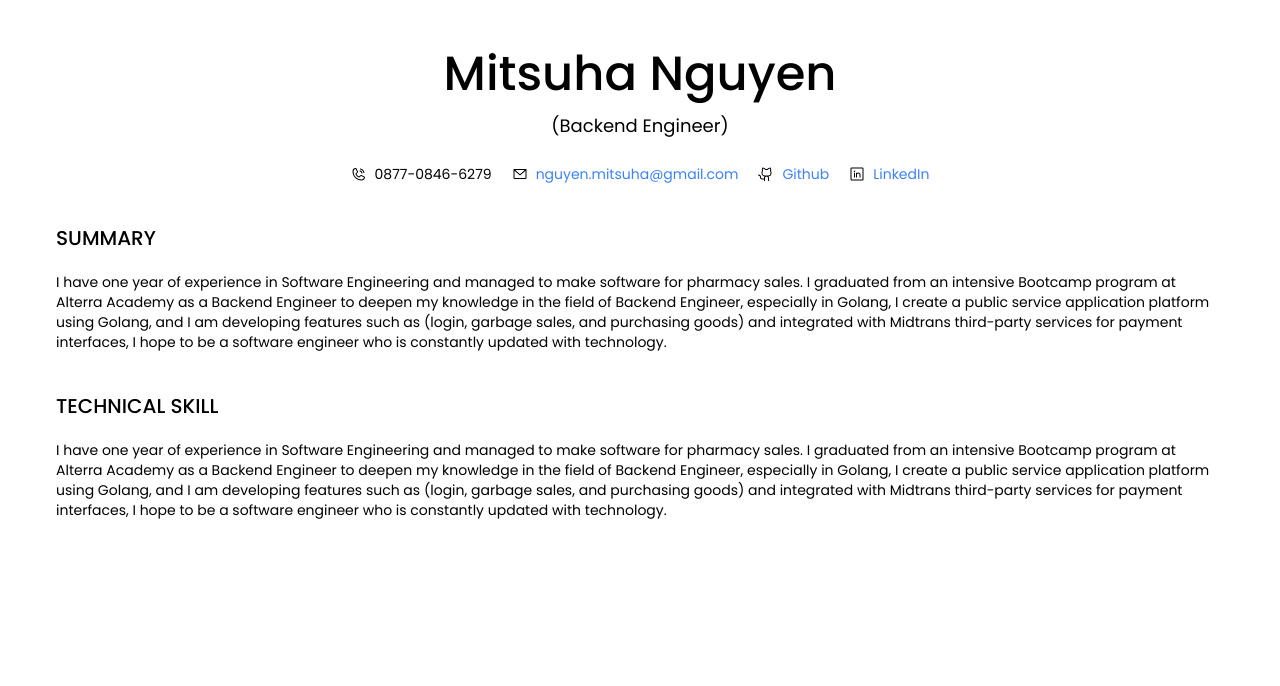
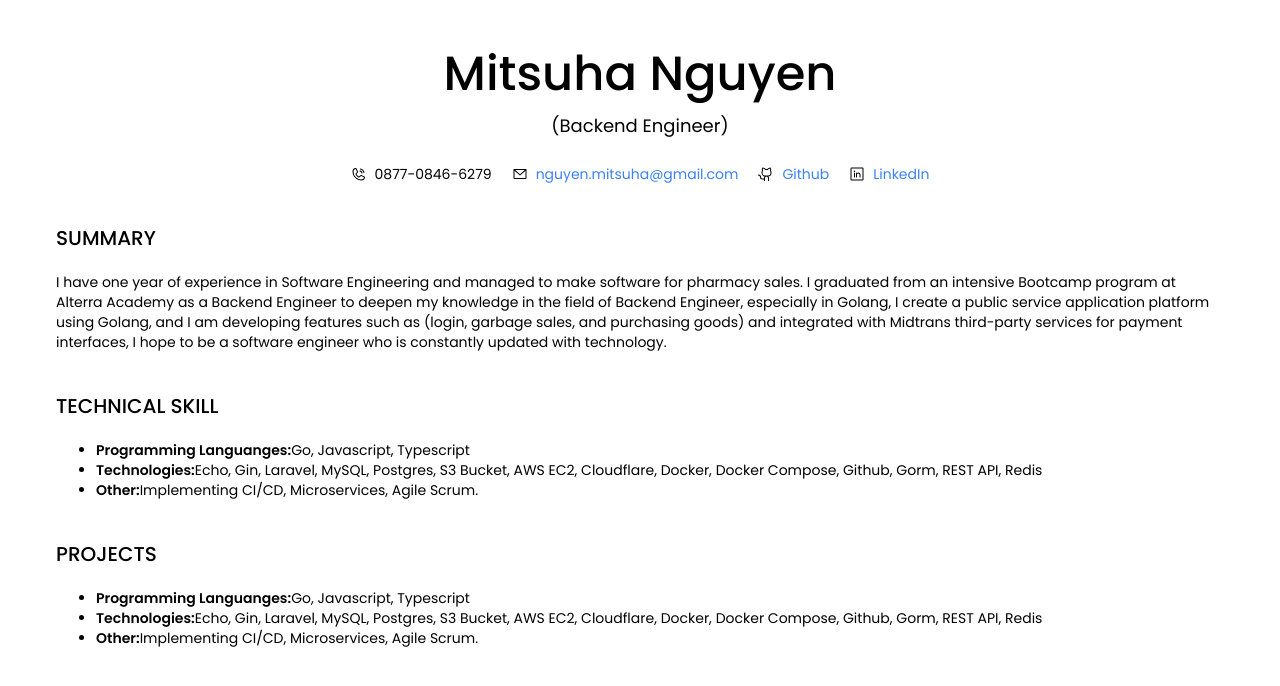
Before and after one commit to vizucode/online-resume, a Next.js app: page / in a window 1280 px wide. Shown: the top 686 px of the page. Built offline with nearby package versions, Linux system fonts and the light colour scheme.

Commit message:
feat: list skill

```diff
--- /dev/null
+++ b/app/components/ListSkill.jsx
@@ -0,0 +1,17 @@
+
+
+const ListSkill = ({index, value}) => {
+
+    return (
+        <>
+            <ul className="list-disc pl-10">
+                <li className="font-main text-black text-sm">
+                    <span className="font-semibold">{index}:</span>
+                    {value}
+                </li>
+            </ul>
+        </>
+    )
+}
+
+export default ListSkill
--- a/app/page.js
+++ b/app/page.js
@@ -1,5 +1,6 @@
 import { PhoneCall, EnvelopeSimple, GithubLogo, LinkedinLogo } from "@phosphor-icons/react/dist/ssr";
 import HeaderItems from "./components/HeaderItems";
+import ListSkill from "./components/ListSkill";
 
 export default function Home() {
 
@@ -28,6 +29,21 @@ export default function Home() {
 
   const summary = "I have one year of experience in Software Engineering and managed to make software for pharmacy sales. I graduated from an intensive Bootcamp program at Alterra Academy as a Backend Engineer to deepen my knowledge in the field of Backend Engineer, especially in Golang, I create a public service application platform using Golang, and I am developing features such as (login, garbage sales, and purchasing goods) and integrated with Midtrans third-party services for payment interfaces, I hope to be a software engineer who is constantly updated with technology."
 
+  const SkillSet = [
+    {
+      index: "Programming Languanges",
+      value: "Go, Javascript, Typescript",
+    },
+    {
+      index: "Technologies",
+      value: "Echo, Gin, Laravel, MySQL, Postgres, S3 Bucket, AWS EC2, Cloudflare, Docker, Docker Compose, Github, Gorm, REST API, Redis",
+    },
+    {
+      index: "Other",
+      value: "Implementing CI/CD, Microservices, Agile Scrum.",
+    },
+  ]
+
   return (
     <main className="p-5 lg:p-14">
       {/* Header */}
@@ -48,7 +64,20 @@ export default function Home() {
       {/* Technical Skill */}
       <section>
         <p className="font-main text-xl font-medium text-black mt-10 mb-5 uppercase">Technical Skill</p>
-        <p className="font-main text-sm text-black">{summary}</p>
+        {
+          SkillSet.map((item, index) => (
+            <ListSkill key={index} index={item.index} value={item.value} />
+          ))
+        }
+      </section>
+      {/* Project */}
+      <section>
+        <p className="font-main text-xl font-medium text-black mt-10 mb-5 uppercase">Projects</p>
+        {
+          SkillSet.map((item, index) => (
+            <ListSkill key={index} index={item.index} value={item.value} />
+          ))
+        }
       </section>
     </main>
   );
```
